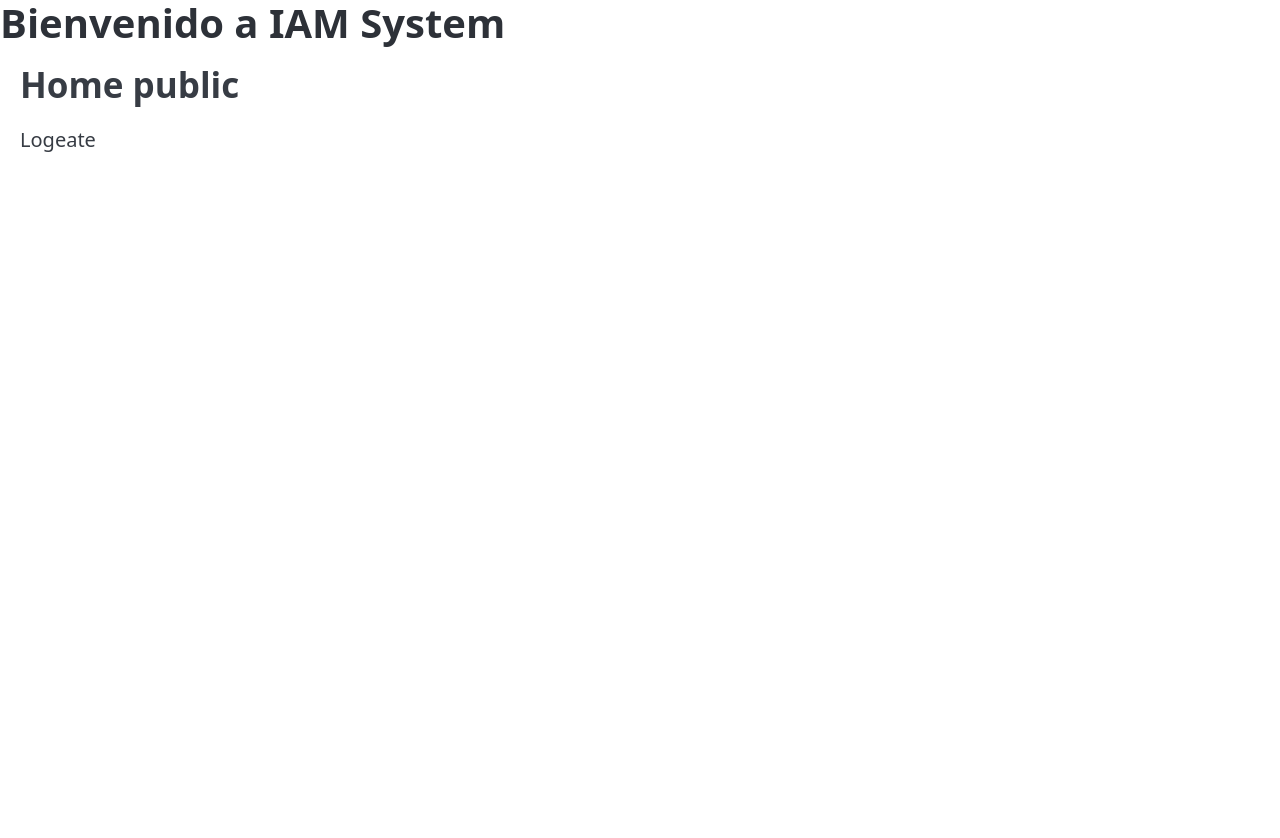
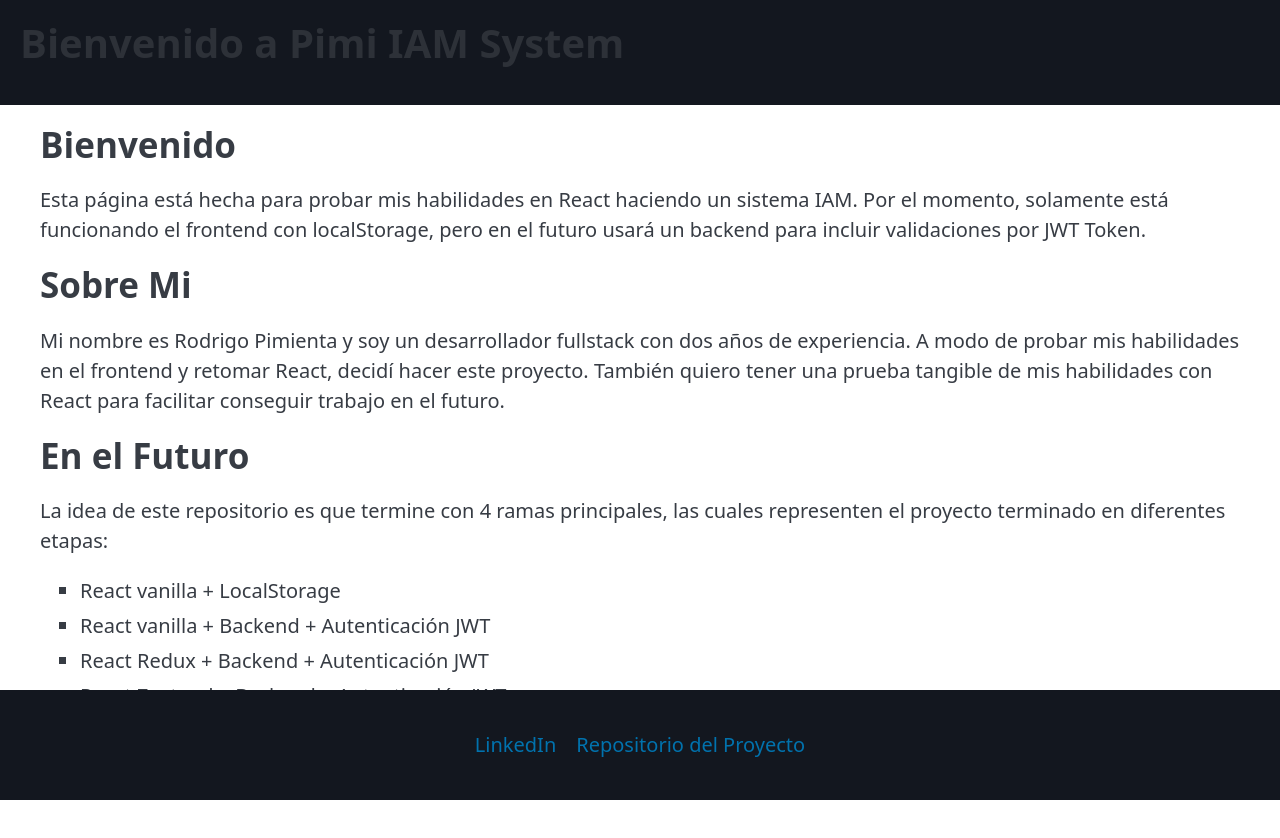
Before and after one commit to RodrigoPimienta/IAM-System-React, a React (Vite) app: page / in a window 1280 px wide. Shown: the top 838 px of the page. Before the commit the page ends 800 px from the top, so only its background shows below. Built offline with nearby package versions, Linux system fonts and the light colour scheme.

Commit message:
feat(Layaouts): :sparkles: Public layaout

```diff
--- a/src/layouts/PublicLayout.jsx
+++ b/src/layouts/PublicLayout.jsx
@@ -4,11 +4,19 @@ export const PublicLayout = () => {
   return (
     <div>
       <header>
-        <h1>Bienvenido a IAM System</h1>
+        <h1>Bienvenido a Pimi IAM System</h1>
       </header>
       <main>
         <Outlet /> {/* Aquí se renderizan las rutas hijas del PublicLayout */}
       </main>
+      <footer>
+        <nav>
+          <ul>
+            <li><a href="www.linkedin.com/in/rodigopimienta" target="_blank">LinkedIn</a></li>
+            <li><a href="https://github.com/tu-repo-del-proyecto" target="_blank">Repositorio del Proyecto</a></li>
+          </ul>
+        </nav>
+      </footer>
     </div>
   );
 };
--- a/src/pages/HomePublic.jsx
+++ b/src/pages/HomePublic.jsx
@@ -2,11 +2,30 @@
 export const HomePublic = () => {
   return (
     <div className="container-fluid">
-        <h2>Home public</h2>
 
-        <p>
-            Logeate
-        </p>
+
+    <section id="inicio">
+      <h2>Bienvenido</h2>
+      <p>Esta página está hecha para probar mis habilidades en React haciendo un sistema IAM. Por el momento, solamente está funcionando el frontend con localStorage, pero en el futuro usará un backend para incluir validaciones por JWT Token.</p>
+    </section>
+
+    <section id="sobre-mi">
+      <h2>Sobre Mi</h2>
+      <p>Mi nombre es Rodrigo Pimienta y soy un desarrollador fullstack con dos años de experiencia. A modo de probar mis habilidades en el frontend y retomar React, decidí hacer este proyecto. También quiero tener una prueba tangible de mis habilidades con React para facilitar conseguir trabajo en el futuro.</p>
+    </section>
+
+    <section id="futuro">
+      <h2>En el Futuro</h2>
+      <p>La idea de este repositorio es que termine con 4 ramas principales, las cuales representen el proyecto terminado en diferentes etapas:</p>
+      <ul>
+        <li>React vanilla + LocalStorage</li>
+        <li>React vanilla + Backend + Autenticación JWT</li>
+        <li>React Redux + Backend + Autenticación JWT</li>
+        <li>React Zustand + Backend + Autenticación JWT</li>
+
+
+      </ul>
+    </section>
 
     </div>
   )
--- a/src/styles/App.css
+++ b/src/styles/App.css
@@ -1,3 +1,31 @@
+header {
+  background-color: #13171f;
+  color: white;
+  padding: 1rem;
+  display: flex;
+  justify-content: space-between;
+  align-items: center;
+}
+
+main {
+  padding: 1rem;
+  height: 100vh;
+  width: 100%;
+}
+
+footer {
+  background-color: #13171f;
+  color: white;
+  padding: 1rem;
+  display: flex;
+  justify-content: center;
+  align-items: center;
+  position: fixed;
+  bottom: 0;
+  width: 100%;
+}
+
+
 .linkCustom {
   color: #fff;
   text-decoration: none;
```
